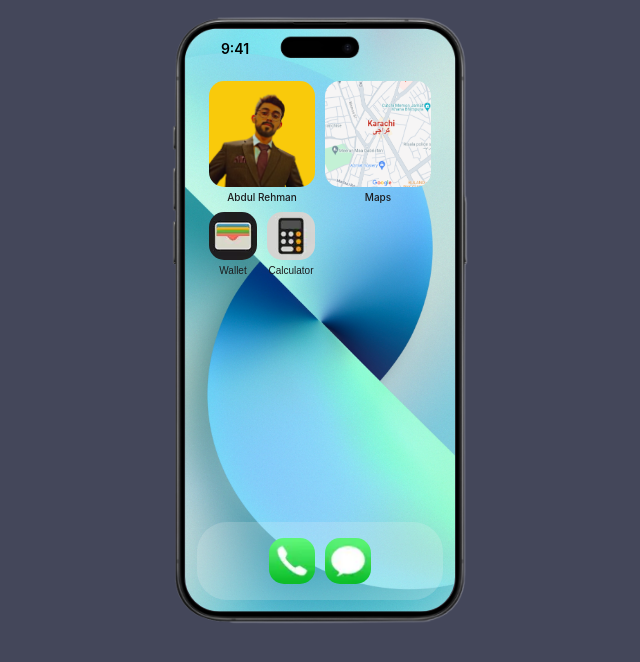
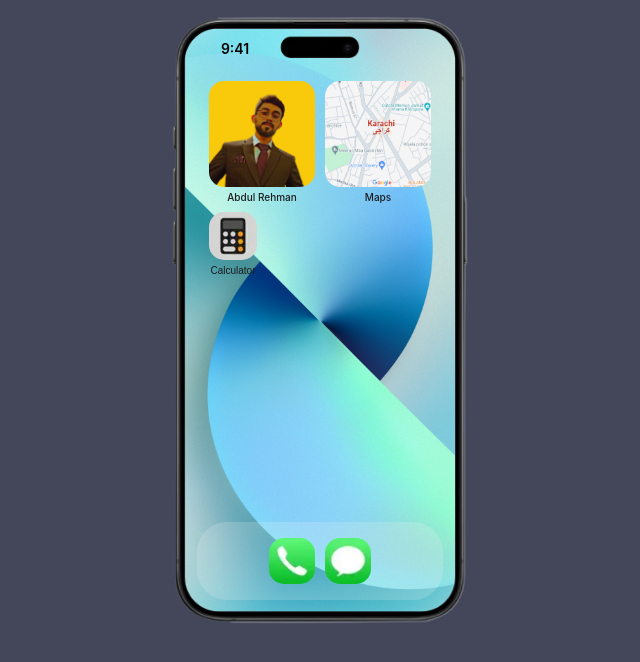
Before and after one commit to abdul-rehman-d/abdul-rehman-d.github.io, a Svelte app: page / in a window 1280 px wide. Shown: the top 662 px of the page, without its empty margins (322-962 px from the left). Built offline with nearby package versions, Linux system fonts and the light colour scheme; grey boxes are pictures that could not be loaded; some icons are missing.

Commit message:
commented dummy app

```diff
--- a/src/data/apps.ts
+++ b/src/data/apps.ts
@@ -154,13 +154,13 @@
     //     size: "1x1",
     //     Component: Dummy,
     // },
-    {
-        id: "wallet",
-        icon: icons.appleWallet,
-        name: "Wallet",
-        size: "1x1",
-        Component: Dummy,
-    },
+    // {
+    //     id: "wallet",
+    //     icon: icons.appleWallet,
+    //     name: "Wallet",
+    //     size: "1x1",
+    //     Component: Dummy,
+    // },
     {
         id: "calculator",
         icon: icons.calculator,
```
